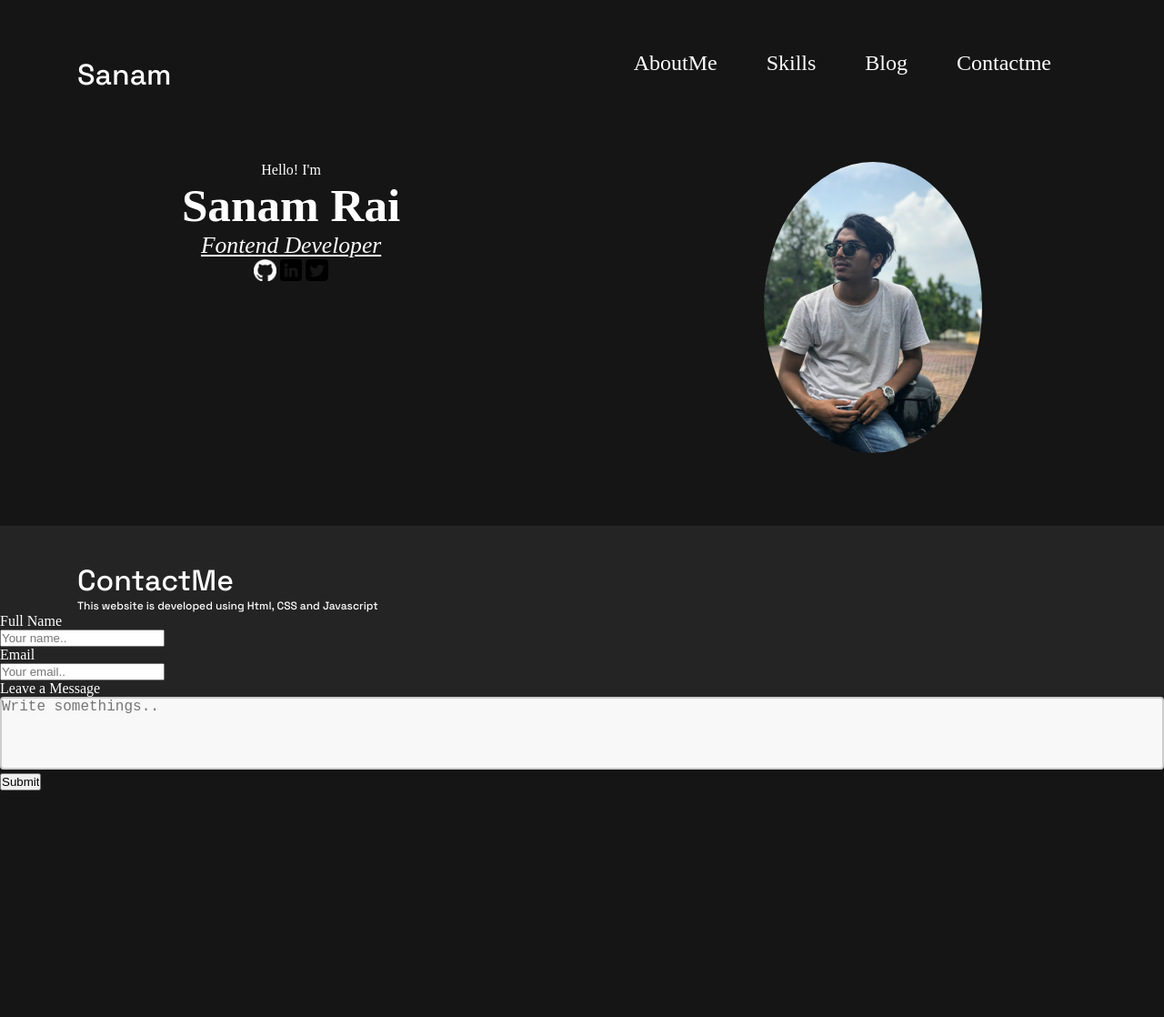
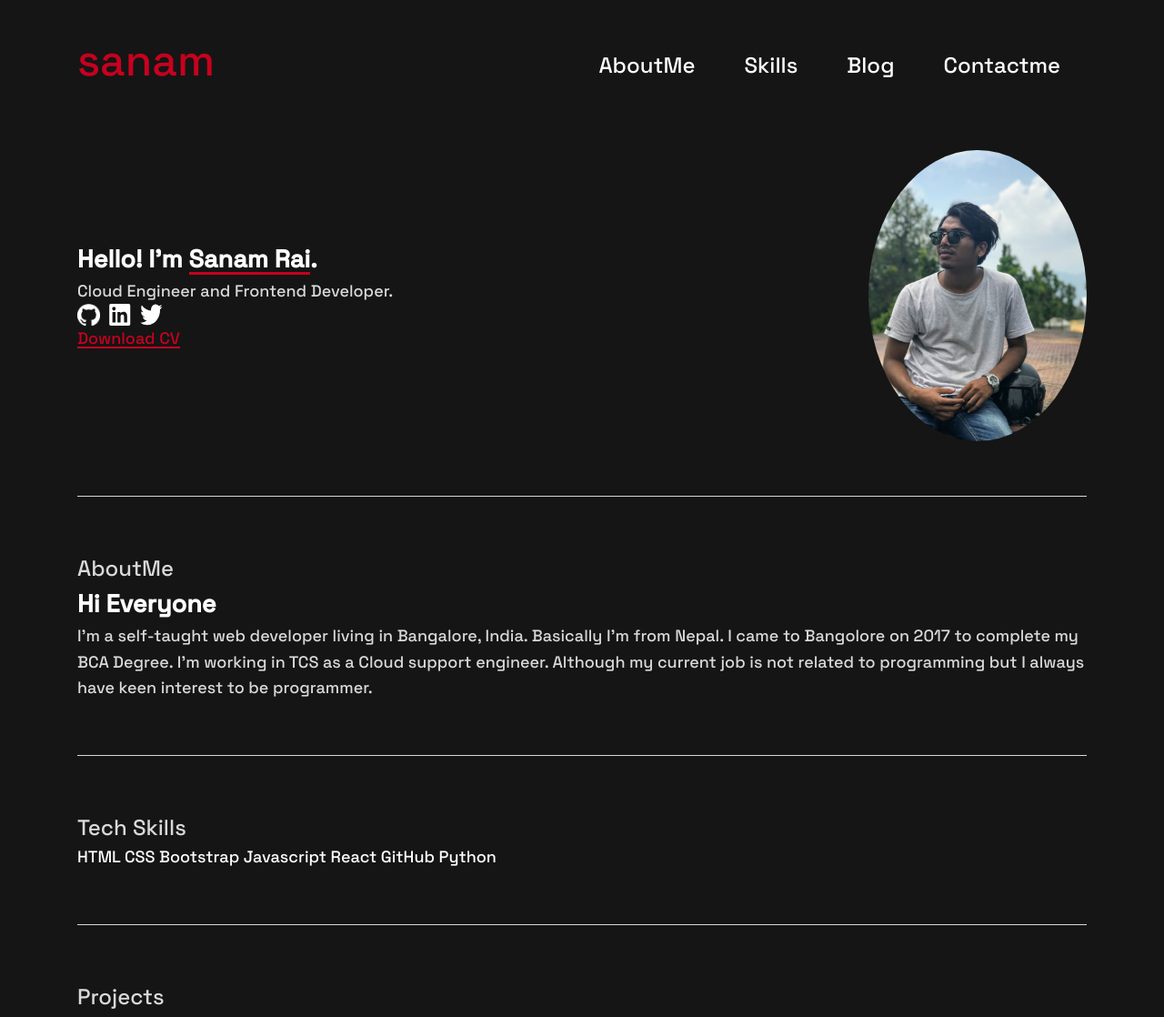
Before and after one commit to iamsanamrai/Portfolio, a website: page Home.html in a window 1280 px wide. Shown: the top 1118 px of the page at 91% size. Before the commit the page ends 1030 px from the top, so only its background shows below. Drawn offline with Linux system fonts and the light colour scheme.

Commit message:
added border and some css style

```diff
--- a/Home.html
+++ b/Home.html
@@ -1,6 +1,7 @@
 <!DOCTYPE html>
 <html lang="en">
     <head>
+        <title>Iamsanamrai</title>
         <meta charset="utf-8">
         <meta name="viewport" content="width=device-width, initial-scale=1.0">
         <link rel="stylesheet" href="style.css">
@@ -14,59 +15,85 @@
 
 
 
-
     <body>
-<!--Navigation Bar-->
+                     <!--Header-->
        <header class="header">
-        <a href="Home.html" class="logo">Sanam</a>
+        <div class="wrapper">
+            <nav class="header_nav">
+                <a href="Home.html" class="logo">sanam</a>
 
                     <ul class="navbar">
                         <li><a href="#aboutme" onclick="scrollToSection('section1')">AboutMe</a></li>
-                <li><a href="Skills.html" target="_blank">Skills</a></li>
+                        <li><a href="#skills" onclick="scrollToSection('section2')">Skills</a></li>
                         <li><a href="#Blog">Blog</a></li>
                         <li><a href="#Contact" onclick="scrollToSection('section2')">Contactme</a></li>
                     </ul>
-
+                </nav>
+        </div>
         </header>
 
-
+                <!--Main-->
     <div class="container">
-
-<section class="main">
       <div class="wrapper">
 
+        <section id="main">
+
            <div class="myintro">
-            <p>Hello! I'm<br>
-                <b style="font-size: 4vw;">Sanam Rai</b><br>
-                <ins style="font-style: italic; font-size: 2vw;">Fontend Developer</ins></p>
+        <div>
+                <h1>Hello! I'm <span>Sanam Rai</span>.</h1>
+                <p>Cloud Engineer and Frontend Developer.</p>
             <div class="icon">
                 <a href=""><img src="/assets/images/github-mark-white.png" alt="Github" width="24.61" height="24"></a>
-                <a href=""><img src="/assets/images/linkedin.png" alt="linkedin" width="24.61" height="24"></a>
-                <a href=""><img src="/assets/images/twitter-sign.png" alt="twitter-sign" width="24.61" height="24"></a>
+                <a href="https://www.linkedin.com/in/iamsanamrai/" target="_blank"><img src="/assets/images/icon-linkedin.svg" alt="linkedin" width="24.61" height="24"></a>
+                <a href=""><img src="/assets/images/icon-twitter.svg" alt="twitter-sign" width="24.61" height="24"></a>
             </div>
+            <a href="" class="download">Download CV</a>
         </div>
             <div class="mypic"><img src="/assets/images/profile2.JPG" alt="Mr.Sanam"></div>
           </div>
+
+
     </section>
 
     <section id="section1">
 
-     <!-- <div class="aboutme">
-      I'm a self-taught web developer living in Bangalore, India. Basically I'm from Nepal. I came to Bangolore on 2017 to complete my BCA Degree.
-      I'm working in TCS as a IT support engineer.<br> Although my current job is not related to programming but I always have keen interest to be programmer.
-      This website is my First step to be a pragrammer, I hope you enjoy it.
+      <div class="aboutme">
+        <p style = "font-size: 24px;">AboutMe</p>
+        <h2>Hi Everyone</h2>
+        <p>I'm a self-taught web developer living in Bangalore, India. Basically I'm from Nepal. I came to Bangolore on 2017 to complete my BCA Degree.
+         I'm working in TCS as a Cloud support engineer. Although my current job is not related to programming but I always have keen interest to be programmer.</p>
+      </div>
+      <!--<div class="mypic2"><img src="/assets/images/MeTravelling.jpg" ></div>-->
+    </section>
 
-<div class="mypic2"><img src="/assets/images/MeTravelling.jpg" ></div>-->
+    <section id="section2">
+        <div class="skills">
+            <p style="font-size: 24px;">Tech Skills</p>
+            HTML CSS Bootstrap Javascript React GitHub Python
         </div>
     </section>
 
-    <!--Footer and Contact-->
-    <section id="section2">
-     <div class="footer">
-        <div class="contact">ContactMe
-        <p style="font-size: 12px;">This website is developed using Html, CSS and Javascript</p></div>
+    <section id="section3">
+        <div class="projects">
+            <p style="font-size: 24px;">Projects</p>
+        </div>
+    </section>
+
+  </div>
+
+  </div>
 
 
+    <!--Footer and Contact-->
+    <section id="section4">
+        <footer>
+            <div class="footer">
+
+                <div class="contact">ContactMe
+                    <p style="font-size: 16px;">This website is developed using <br>Html, CSS and JavaScript.</p>
+                </div>
+
+           <div class="textarea">
                 <div class="row">
                    <div class="col1">
                     <label for="clientName">Full Name</label>
@@ -94,10 +121,24 @@
               </div>
              </div>
              <div class="row">
-        <input type="submit" value="Submit">
+                <input type="submit" value="Send">
+             </div>
+              </div>
+
+            </div>
+
+        </footer>
+        <div class="copyright">
+        <div class="copyright_section">
+            <p>© 2023 HNHSanam. Made with ❤️‍🔥.</p>
+        </div>
+        <div class="icon">
+            <a href=""><img src="/assets/images/github-mark-white.png" alt="Github" width="24.61" height="24"></a>
+            <a href="https://www.linkedin.com/in/iamsanamrai/" target="_blank"><img src="/assets/images/icon-linkedin.svg" alt="linkedin" width="24.61" height="24"></a>
+            <a href=""><img src="/assets/images/icon-twitter.svg" alt="twitter-sign" width="24.61" height="24"></a>
+        </div>
     </div>
     </section>
 
-
     </body>
 </html>
--- a/style.css
+++ b/style.css
@@ -13,47 +13,77 @@
   --fs-24: 1.5rem;
   --hovercolor: hsla(0, 1%, 18%, 0.438);
   --container: 69.375rem;
+  --red: #C6011F;
+  --gray: hsl(0, 0%, 85%);
 }
 
 html {
   box-sizing: border-box;
   font-size: 100%;
+  height: 100%;
 }
 
-/*Header*/
-.header {
-  height: 1vh;
-  margin-top: 30px;
+*,
+*::before,
+*::after {
+  box-sizing: inherit;
+}
+
+body {
+  margin: 0;
+  background-color: var(--bgclolor);
+  color: var(--textaccent);
+  font-family: 'Space Grotesk', sans-serif;
+  line-height: 1.56;
+  font-size: var(--fs-18);
+  height: 100%;
+}
+
+.wrapper {
   width: calc(100% - 2rem);
   max-width: var(--container);
   margin-inline: auto;
+}
+
+
+                        /*Header*/
+.header {
+  margin-top: 30px;
+}
+
+.header_nav {
   display: flex;
   flex-wrap: wrap;
   justify-content: center;
   text-align: center;
+  gap: 20px 25px;
 }
 
 .logo {
-  font-size: 1.5rem;
-  font-size: clamp(1.5rem, 1.02rem + 2.04vw, 2rem);
+  font-size: 3rem;
+  font-size: clamp(3rem, 1.02rem + 2.04vw, 2rem);
   text-decoration: none;
-  color: var(--textaccent);
+  color: #C6011F;
   font-family: "Space Grotesk", sans-serif;
   flex: 1 0 100%;
 }
 
+a:hover {
+  color: var(--textaccent);
+}
+
 .navbar {
   list-style-type: none;
-  margin: 12px;
+  margin: 2px;
   padding: 0;
   overflow: hidden;
-  height: 10vh;
+  height: 7vh;
 }
 
 .navbar li {
   border-right: 1px;
-  font-size: 0.5rem;
-  font-size: clamp(0.5rem, 0.02rem + 2.04vw, 1.5rem);
+  font-size: 0.7rem;
+  font-size: clamp(0.7rem, 0.02rem + 2.04vw, 1.5rem);
   float: left;
 }
 
@@ -65,31 +95,57 @@ html {
 }
 
 li a:hover {
-  background-color: var(--hovercolor);
+  background-color: var(--red);
   height: auto;
 }
 
-body {
-  height: 1000px;
-  background-color: var(--bgclolor);
-  color: var(--textaccent);
+
+
+
+                    /*Main*/
+.container {
+
 }
 
-/*Main*/
-.container {
-  padding-top: 140px;
-}
-.wrapper {
-  width: 100vw;
-  height: 50vh;
-  justify-content: space-around;
+.myintro {
+  justify-content: center;
   text-align: center;
   display: flex;
-  margin-inline: auto;
+  padding-top: 60px;
+  padding-bottom: 60px;
+  border-bottom: 1px solid var(--gray);
+}
+
+h1 > span {
+background-image: linear-gradient(
+  to right,
+  var(--red) 75%,
+  var(--red) 75%);
+background-position: 0 1.18em;
+background-repeat: repeat-x;
+background-size: 8px 4px;
 }
 
 .icon {
-  gap: 20px 25px;
+  display: flex;
+  gap: 10px;
+  line-height: 0;
+}
+
+.download {
+  background-image: linear-gradient(
+  to right,
+  var(--red) 75%,
+  var(--red) 75%);
+  background-position: 0 1.18em;
+  background-repeat: repeat-x;
+  background-size: 8px 4px;
+  text-decoration: none;
+  color: var(--red);
+}
+
+.mypic {
+  flex:1;
 }
 
 .mypic img {
@@ -105,19 +161,75 @@ body {
 }
 
 .aboutme {
-  padding-top: 100px;
+  padding-top: 60px;
+  padding-bottom: 60px;
+  border-bottom: 1px solid var(--gray);
+}
+
+.skills {
+  padding-top: 60px;
+  padding-bottom: 60px;
+  border-bottom: 1px solid var(--gray);
+}
+
+.projects {
+  padding-top: 60px;
+  padding-bottom: 60px;
+  border-bottom: 1px solid var(--gray);
+}
+
+p {
+  color: var(--gray);
+}
+
+
+
+              /*Footer*/
+
+.footer {
+  /*background-color: var(--darkgray);*/
+  width: calc(100% - 2rem);
+  max-width: var(--container);
+  margin-inline: auto;
+  padding-top: 60px;
+  padding-bottom: 60px;
   display: flex;
 }
 
-/*ContactMe*/
-.footer {
+.contact {
+  font-size: 1rem;
+  font-size: clamp(1rem, 1.02rem + 2.04vw, 2rem);
+  font-family: "Space Grotesk", sans-serif;
+  margin-inline: auto;
+  padding-top: 70px;
+  flex: 1;
+  border-right: 2px solid var(--gray);
+}
+
+.textarea {
+  margin-inline: auto;
+  flex: 1;
+  padding: 10px;
+}
+
+.copyright {
+  width: calc(100% - 2rem);
+  max-width: var(--container);
+  margin-inline: auto;
   background-color: var(--darkgray);
-  width: 100%;
-  height: 25vh;
-  padding-top: 40px;
+  display: flex;
+  justify-content: space-around;
+  padding: 10px 20px;
+  align-items: center;
 }
+
+.copyright_section {
+  flex: 1;
+}
+
+
 textarea {
-  width: 100%;
+  width: calc(100% - 2rem);
   height: 80px;
   box-sizing: border-box;
   border: 2px solid #ccc;
@@ -126,25 +238,22 @@ textarea {
   font-size: 16px;
   resize: none;
 }
-
-.contact {
-  font-size: 1.5rem;
-  font-size: clamp(1.5rem, 1.02rem + 2.04vw, 2rem);
-  font-family: "Space Grotesk", sans-serif;
-  width: calc(100% - 2rem);
-  max-width: var(--container);
-  margin-inline: auto;
-}
+                    /*media query for desktop view*/
 
 @media (min-width: 37.5em) {
   /* 600px */
-  .contact {
+
+  .wrapper {
     width: calc(100% - 3.75rem);
   }
-  .header {
-    width: calc(100% - 3.75rem);
+
+  .myintro {
+    justify-content: flex-start;
+    text-align: left;
+    align-items: center;
   }
-  .header {
+
+  .header_nav {
     justify-content: flex-start;
     text-align: left;
     align-items: center;
@@ -154,4 +263,9 @@ textarea {
     flex: 1 0 0%;
     margin-inline-end: auto;
   }
+
+  .contact {
+    width: calc(100% - 3.75rem);
+  }
+
 }
```
Also changed, not shown: assets/images/icon-linkedin.svg (added), assets/images/icon-twitter.svg (added). Lines whose indentation alone changed are shown as unchanged.
